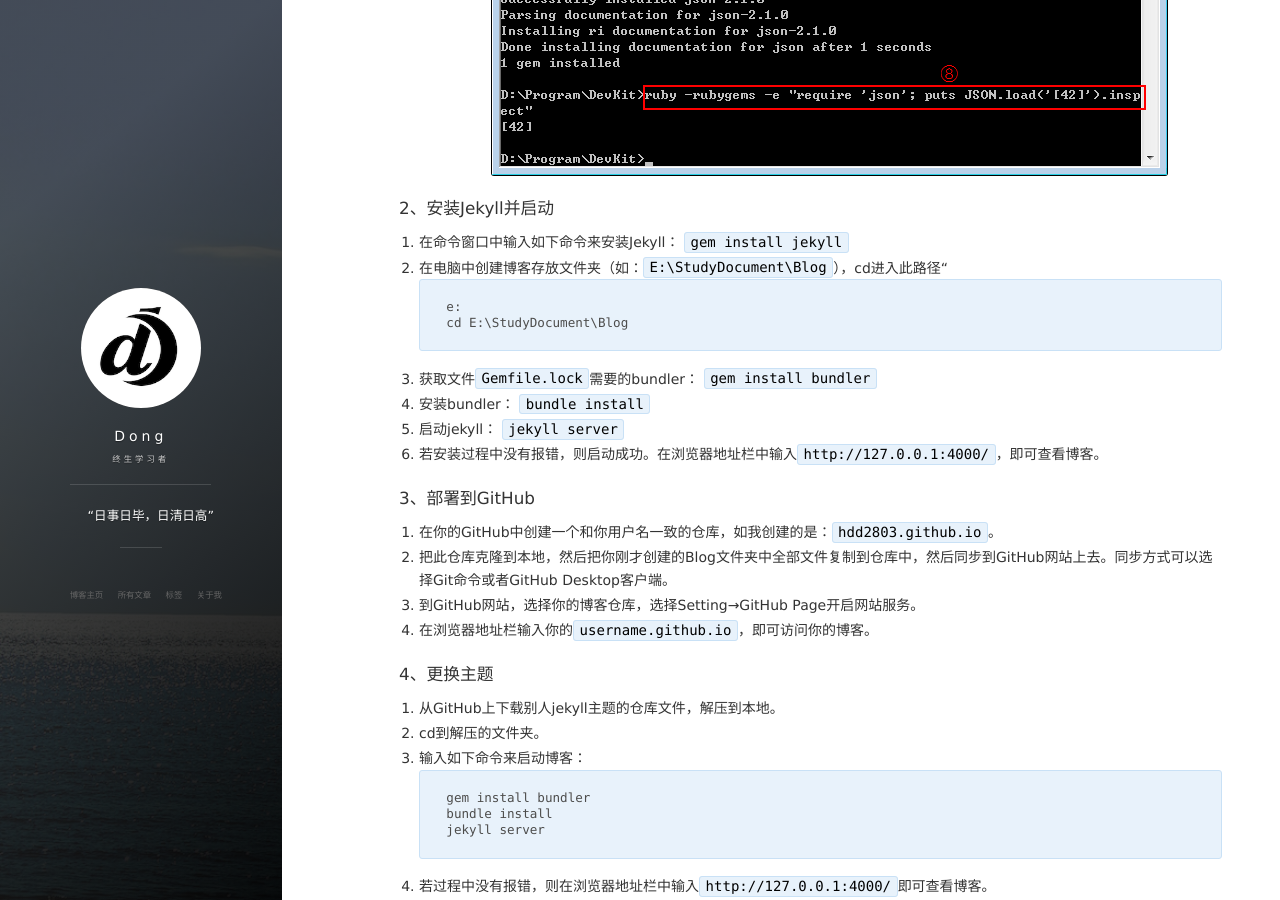
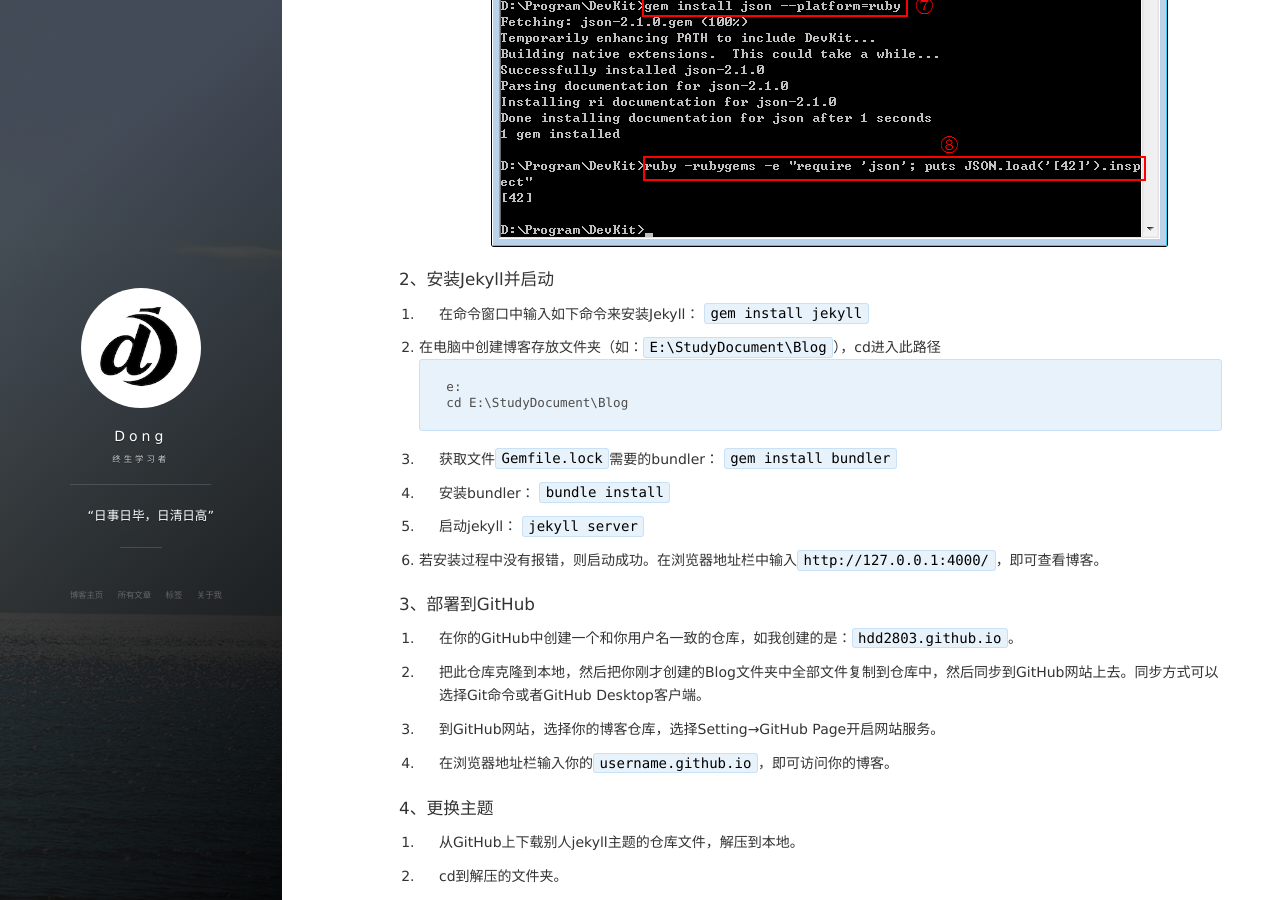
Before and after one commit to hdd2803/hdd2803.github.io, a Jekyll site: the page built from _posts/2017-11-07-WebNote_Jekyll.md, in a window 1280 px wide and 900 px high, scrolled down 1469 px. Built offline with Jekyll 4.4.1, drawn with Linux system fonts in a browser that asks for light colours; nearby versions of some CDN libraries; comment, search, counter and statistics services are not loaded.

Commit message:
修改文章样式

````diff
--- a/_posts/2017-11-07-WebNote_Jekyll.md
+++ b/_posts/2017-11-07-WebNote_Jekyll.md
@@ -10,12 +10,18 @@ tag: WebNote
 ### 一、Windows系统下
 #### 1、安装Ruby
 1. 去[Ruby官网](https://rubyinstaller.org/downloads/)下载适合自己系统的Ruby版本，以及对应Ruby的Development Kits。比如：[Ruby 2.3.3 (x64)](https://dl.bintray.com/oneclick/rubyinstaller/rubyinstaller-2.3.3-x64.exe)版本需要对应下载的Development Kits：[DevKit-mingw64-64-4.7.2-20130224-1432-sfx.exe](https://dl.bintray.com/oneclick/rubyinstaller/DevKit-mingw64-64-4.7.2-20130224-1432-sfx.exe)。记住一定要按照官网的要求，下载对应的两个软件。注意一下，Ruby 2.4.0及以上使用的开发套件是MSYS2 toolkit。
+
 2. 双击下载的Ruby软件进行安装，安装路径中切记不要带有空格。比如`C:\Program Files\Ruby193`就是错误的路径，而`D:\Program\Ruby23-x64`是正确路径。
+
 3. 安装完成后，双击下载的Development Kits提取文件，选择的存放路径也一定不要带有空格，否则会遇到未知错误。比如：`D:\Program\DevKit`。
+
 4. 打开命令窗口cd到Development Kits的存放路径。运行`ruby dk.rb init`，在Development Kits目录下会生产`config.yml`文件。打开此文件，在其中输入Ruby的安装路径，如：`- D:/Program/Ruby23-x64`。
 ![](/images/posts/WebNote/Jekyll/1.png)
+
 5. (可选)在命令窗口输入`ruby dk.rb review`，可以查看第四步中输入的路径是否正确。
+
 6. 最后再输入`ruby dk.rb install`来增强Ruby的功能。成功后，可在路径`<RUBY_INSTALL_DIR>\lib\ruby\site_ruby`下，可以看到`devkit.rb`文件。
+
 7. 若要测试DevKit是否在Ruby环境中正确安装，可以输入如下几个命令：
 ```
 - gem install json --platform=ruby
@@ -27,39 +33,52 @@ tag: WebNote
 #### 2、安装Jekyll并启动
 1. 在命令窗口中输入如下命令来安装Jekyll：
 `gem install jekyll`
-2. 在电脑中创建博客存放文件夹（如：`E:\StudyDocument\Blog`），cd进入此路径“
+
+2. 在电脑中创建博客存放文件夹（如：`E:\StudyDocument\Blog`），cd进入此路径
 ```
 e:
 cd E:\StudyDocument\Blog
 ```
+
 3. 获取文件`Gemfile.lock`需要的bundler：
 `gem install bundler`
+
 4. 安装bundler：
 `bundle install`
+
 5. 启动jekyll：
 `jekyll server`
+
 6. 若安装过程中没有报错，则启动成功。在浏览器地址栏中输入`http://127.0.0.1:4000/`，即可查看博客。
 
 #### 3、部署到GitHub
 1. 在你的GitHub中创建一个和你用户名一致的仓库，如我创建的是：`hdd2803.github.io`。
+
 2. 把此仓库克隆到本地，然后把你刚才创建的Blog文件夹中全部文件复制到仓库中，然后同步到GitHub网站上去。同步方式可以选择Git命令或者GitHub Desktop客户端。
+
 3. 到GitHub网站，选择你的博客仓库，选择Setting→GitHub Page开启网站服务。
+
 4. 在浏览器地址栏输入你的`username.github.io`，即可访问你的博客。
 
 #### 4、更换主题
 1. 从GitHub上下载别人jekyll主题的仓库文件，解压到本地。
+
 2. cd到解压的文件夹。
+
 3. 输入如下命令来启动博客：
 ```
 gem install bundler
 bundle install
 jekyll server
 ```
+
 4. 若过程中没有报错，则在浏览器地址栏中输入`http://127.0.0.1:4000/`即可查看博客。
+
 5. 切记：将博客中别人的信息替换成自己的！！
    - 1）将博客文件夹`_posts/`目录下的文件全部删除。
    - 2）修改` _config.yml`中的内容为自己的。
    - 3）修改`about.md`和`README.md`文件的内容。
+
 6. 若出现bundler版本不相符的情况，有如下两个方法：
    - 1）修改`Gemfile.lock`中对应的bundler版本。
    - 2）对版本不相符的bundler，执行如下命令：
@@ -68,9 +87,11 @@ jekyll server
 
 ### 二、MacOS系统下
 　　MacOS系统下只有安装插件和Windows系统的步骤不同，即第一步不相同，从第二步到后面均一样，就不赘述了。接下来重点讲一下安装HomeBrew、Xcode、Ruby的过程。
+
 #### 1、安装HomeBrew
 1. 在终端输入如下命令来安装HomeBrew：
 `ruby -e "$(curl -fsSL https://raw.githubusercontent.com/Homebrew/install/master/install)"``
+
 2. HomeBrew的常用命令
    - 1）安装工具：`brew install xxx`
    - 2）查看安装的工具：`brew list —versions`
@@ -81,14 +102,17 @@ jekyll server
 
 #### 2、安装Xcode及Xcode command line tools
 1. 通过App Store安装Xcode。
+
 2. 在Xcode中选择Preferences→Downloads→Components来安装Xcode command line tools。
 
 #### 3、安装Ruby
 1. 在终端输入来安装Ruby：
 `brew install ruby`
+
 2. 常用命令
    - 1）显示ruby版本：`ruby -v`
    - 2）显示ruby安装位置：`whick ruby`
+
 3. 使用brew安装ruby成功后，若输入命令`ruby -v`显示的是系统Ruby的版本，则需要在在系统目录下修改.profile文件（文件地址如：`/Users/Dong/.profile `），来切换Ruby。输入语句如下：
 ```
 # for brew install
````
